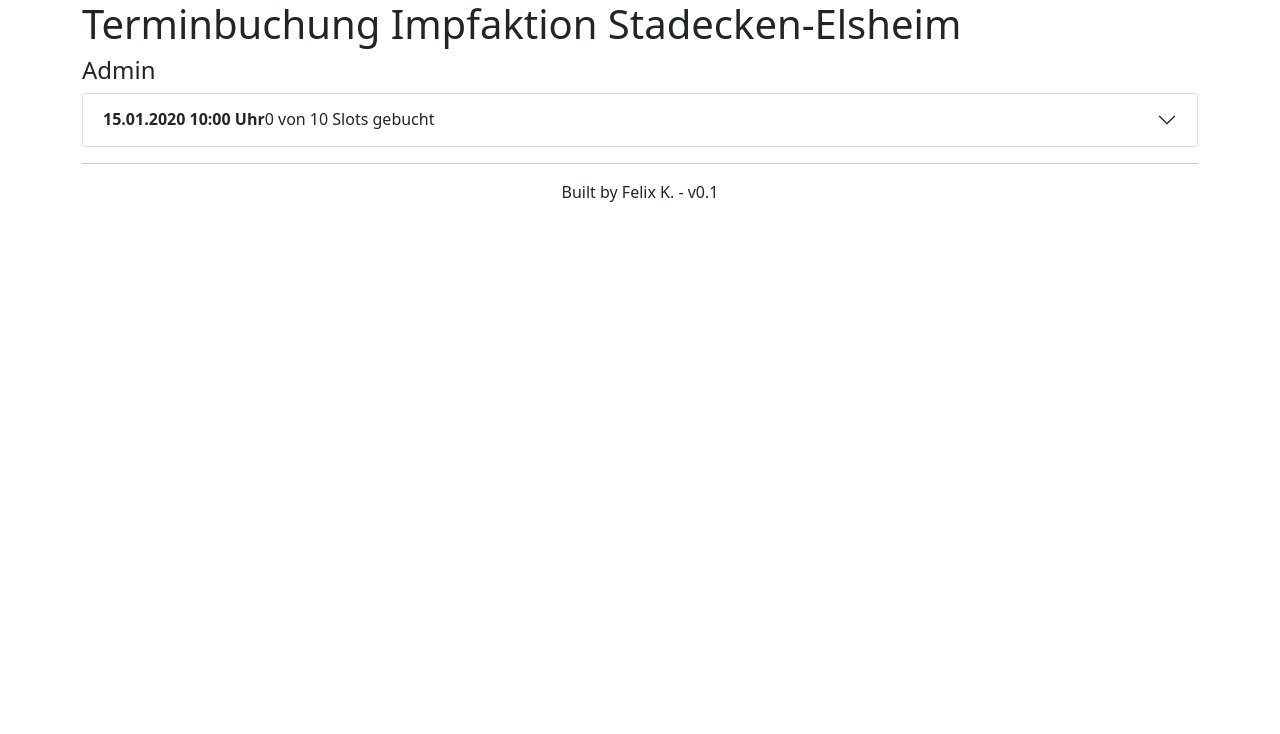
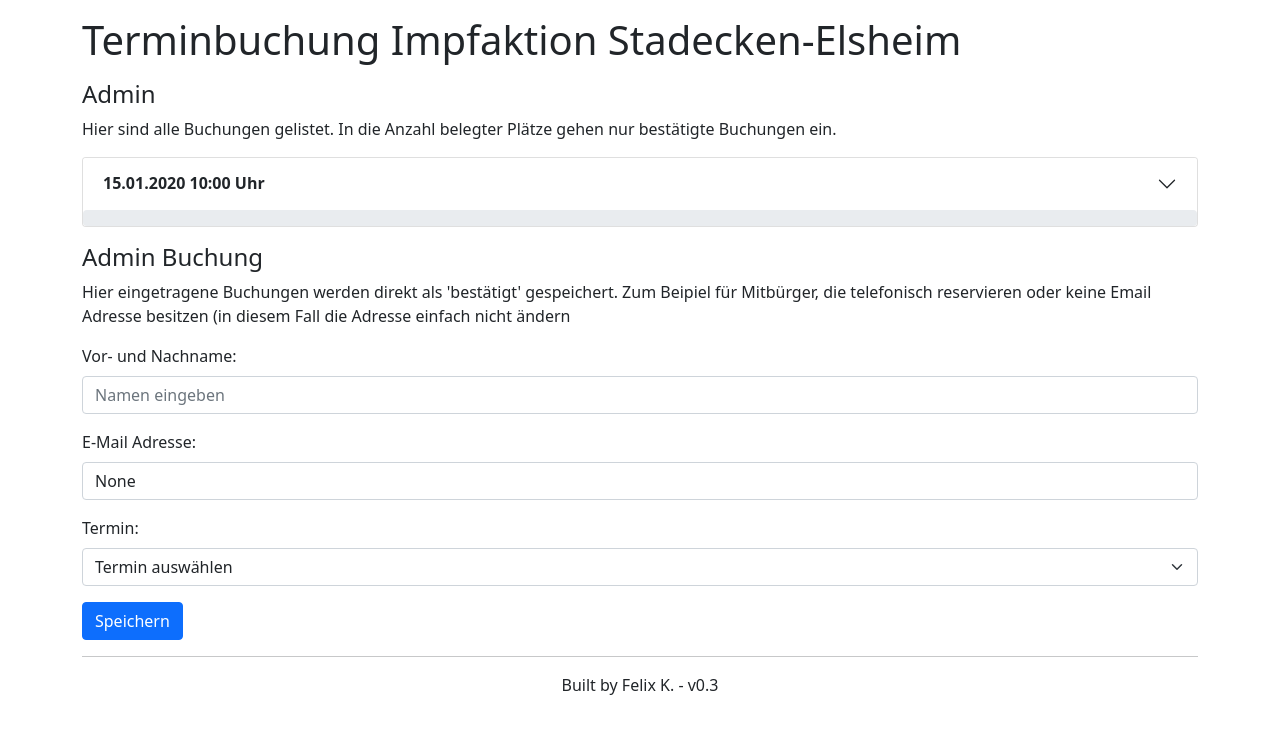
Before and after one commit to fkressmann/impftermin, a Flask app: page /admin-6a3522f3-6c6e-4b0e-a044-d653177fbb91 in a window 1280 px wide. Shown: the top 734 px of the page. Run offline with Flask 2, Linux system fonts and the light colour scheme; tables that the repository leaves empty hold one stand-in row (values such as "Sample post"); parts of the project's set-up code (start-up, migrations or seed data) failed here and were passed over.

Commit message:
Enhance admin interface (creation / deletion) and slot overview

```diff
--- a/src/models/Timeslot.py
+++ b/src/models/Timeslot.py
@@ -5,7 +5,6 @@
 class Timeslot(db.Model):
     id = db.Column(db.String(36), primary_key=True, default=generate_uuid)
     start_time = db.Column(db.DateTime)
-    end_time = db.Column(db.DateTime)
     capacity = db.Column(db.Integer)
 
     def __str__(self):
--- a/src/routes/web.py
+++ b/src/routes/web.py
@@ -7,13 +7,14 @@
 from models.Booking import Booking
 from requests.Reservation import Reservation
 from services.mail_service import send_mail
+from util import *
 
 web_bp = Blueprint('web', __name__)
 
 
 @web_bp.route('/')
 def index():
-    timeslots: [Timeslot] = Timeslot.query.all()
+    timeslots: [Timeslot] = Timeslot.query.order_by(Timeslot.start_time).all()
     return render_template('index.html', timeslots=timeslots)
 
 
@@ -44,12 +45,40 @@
     if not maybe_booking:
         return "Reservation not found", 404
 
-    maybe_booking.ack_at = datetime.datetime.now()
+    if not maybe_booking.ack_at:
+        maybe_booking.ack_at = datetime.datetime.now()
     db.session.commit()
     return render_template("confirmation.html", reservation=maybe_booking)
 
 
 @web_bp.route('/admin-6a3522f3-6c6e-4b0e-a044-d653177fbb91')
 def admin():
-    timeslots = Timeslot.query.all()
+    timeslots = Timeslot.query.order_by(Timeslot.start_time).all()
     return render_template("admin.html", timeslots=timeslots)
+
+
+@web_bp.route('/admin-create-6a3522f3-6c6e-4b0e-a044-d653177fbb91', methods=['POST'])
+def admin_create():
+    r = Reservation(request.form)
+    if r.valid:
+        booking = Booking(name=r.name,
+                          email=r.email,
+                          timeslot=r.timeslot,
+                          ack_at=datetime.datetime.now())
+        db.session.add(booking)
+        db.session.commit()
+
+        return redirect(url_for('web.admin'))
+    else:
+        return "Invalid request!", 400
+
+
+@web_bp.route('/delete')
+def delete():
+    maybe_booking: Booking = Booking.query.get(request.args.get("id"))
+    if not maybe_booking:
+        return "Reservation not found", 404
+    else:
+        db.session.delete(maybe_booking)
+        db.session.commit()
+    return render_template("confirmation-deleted.html")
--- a/src/static/styles.css
+++ /dev/null
@@ -1,3 +0,0 @@
-body {
-
-}
--- a/src/templates/admin.html
+++ b/src/templates/admin.html
@@ -1,10 +1,10 @@
 {% extends "base.html" %}
 
-{% block title %}Impftermin buchen{% endblock %}
+{% block title %}Impftermin Admin{% endblock %}
 
 {% block content %}
-    <h1>Terminbuchung Impfaktion Stadecken-Elsheim</h1>
     <h4>Admin</h4>
+    <p>Hier sind alle Buchungen gelistet. In die Anzahl belegter Plätze gehen nur bestätigte Buchungen ein.</p>
     <div class="accordion" id="accordionExample">
         {% for slot in timeslots %}
             <div class="accordion-item">
@@ -12,8 +12,12 @@
                     <button class="accordion-button collapsed" type="button" data-bs-toggle="collapse"
                             data-bs-target="#collapse{{ slot.id }}"
                             aria-expanded="true" aria-controls="collapse{{ slot.id }}">
-                        <strong>{{ slot.start_time | time }}</strong> {{ slot.get_occupied_capacity() }} von {{ slot.capacity }} Slots gebucht
+                        <strong>{{ slot.start_time | time }}</strong>
                     </button>
+                    {% set occupied = slot.get_occupied_capacity() %}
+                    <div class="progress">
+                        <div class="progress-bar" role="progressbar" style="width: {{ occupied / slot.capacity * 100 }}%">{{ occupied }}/{{ slot.capacity }}</div>
+                    </div>
                 </h2>
                 <div id="collapse{{ slot.id }}" class="accordion-collapse collapse"
                      aria-labelledby="heading{{ slot.id }}"
@@ -23,21 +27,53 @@
                             <strong>Bestätigte Buchungen:</strong>
                             <ul>
                                 {% for reservation in slot.bookings if reservation.ack_at %}
-                                    <li>{{ reservation.name }} ({{ reservation.email }})</li>
+                                    <li>{{ reservation.name }} ({{ reservation.email }}) <a type="button" href="{{ url_for("web.delete", id=reservation.id) }}" class="btn btn-close" aria-label="Close"></a></li>
                                 {% endfor %}
                             </ul>
                         </div>
                         <div>
-                            <strong>Offene Buchungen:</strong>
-                            <ul>
-                                {% for reservation in slot.bookings if reservation.ack_at is none %}
-                                    <li>{{ reservation.name }} ({{ reservation.email }})</li>
-                                {% endfor %}
-                            </ul>
+                            <a data-bs-toggle="collapse" data-bs-target="#collapseOpen{{ slot.id }}"
+                               aria-expanded="false" aria-controls="collapseOpen{{ slot.id }}">Offene
+                                Buchungen anzeigen</a>
+                            <div class="collapse" id="collapseOpen{{ slot.id }}">
+                                <ul>
+                                    {% for reservation in slot.bookings if reservation.ack_at is none %}
+                                        <li>{{ reservation.name }} ({{ reservation.email }})</li>
+                                    {% endfor %}
+                                </ul>
+                            </div>
                         </div>
                     </div>
                 </div>
             </div>
         {% endfor %}
     </div>
+    <div class="mb-3 mt-3">
+        <h4>Admin Buchung</h4>
+        <p>Hier eingetragene Buchungen werden direkt als 'bestätigt' gespeichert. Zum Beipiel für Mitbürger, die
+            telefonisch reservieren oder keine Email Adresse besitzen (in diesem Fall die Adresse einfach nicht
+            ändern</p>
+        <form action="{{ url_for('web.admin_create') }}" method="post">
+            <div class="mb-3 mt-3">
+                <label for="name" class="form-label">Vor- und Nachname:</label>
+                <input type="text" class="form-control" id="name" placeholder="Namen eingeben" name="name"
+                       required>
+            </div>
+            <div class="mb-3 mt-3">
+                <label for="email" class="form-label">E-Mail Adresse:</label>
+                <input type="email" class="form-control" id="email" placeholder="E-Mail Adresse eingeben" name="email"
+                       value="{{ config.get("MAIL_REPLY_TO") }}" required>
+            </div>
+            <div class="mb-3 mt-3">
+                <label for="timeslot" class="form-label">Termin:</label>
+                <select class="form-select" name="timeslot" required>
+                    <option selected disabled>Termin auswählen</option>
+                    {% for slot in timeslots %}
+                        <option value="{{ slot.id }}">{{ slot.start_time | time }}</option>
+                    {% endfor %}
+                </select>
+            </div>
+            <button type="submit" class="btn btn-primary">Speichern</button>
+        </form>
+    </div>
 {% endblock %}
--- a/src/templates/base.html
+++ b/src/templates/base.html
@@ -3,7 +3,9 @@
 <head>
     <meta charset="UTF-8">
     <link href="https://cdn.jsdelivr.net/npm/bootstrap@5.0.2/dist/css/bootstrap.min.css" rel="stylesheet">
-    <script src="https://cdn.jsdelivr.net/npm/bootstrap@5.0.2/dist/js/bootstrap.bundle.min.js" integrity="sha384-MrcW6ZMFYlzcLA8Nl+NtUVF0sA7MsXsP1UyJoMp4YLEuNSfAP+JcXn/tWtIaxVXM" crossorigin="anonymous"></script>
+    <script src="https://cdn.jsdelivr.net/npm/bootstrap@5.0.2/dist/js/bootstrap.bundle.min.js"
+            integrity="sha384-MrcW6ZMFYlzcLA8Nl+NtUVF0sA7MsXsP1UyJoMp4YLEuNSfAP+JcXn/tWtIaxVXM"
+            crossorigin="anonymous"></script>
     <meta name="viewport" content="width=device-width, initial-scale=1">
     <meta name="robots" content="none"/>
     {% block head %}{% endblock %}
@@ -23,10 +25,11 @@
             </div>
         </div>
     {% endif %}
+    <div class="mb-3 mt-3"><h1>Terminbuchung Impfaktion Stadecken-Elsheim</h1></div>
     {% block content %}{% endblock %}
     <div style="font-weight: normal; text-align: center">
         <hr>
-        <p style="font-weight: normal">Built by Felix K. - v0.1</p>
+        <p style="font-weight: normal">Built by Felix K. - v0.3</p>
     </div>
 </div>
 </body>
--- a/src/templates/index.html
+++ b/src/templates/index.html
@@ -3,7 +3,6 @@
 {% block title %}Impftermin buchen{% endblock %}
 
 {% block content %}
-    <h1>Terminbuchung Impfaktion Stadecken-Elsheim</h1>
     <h4>Wählen Sie einen verfügbaren Zeitslot aus.</h4>
     <div>
         <form action="{{ url_for('web.reservation') }}" method="post">
@@ -31,7 +30,7 @@
                     {% set free_capacity = slot.get_free_capacity() %}
                     <input type="radio" class="btn-check" name="timeslot" id="{{ slot.id }}" autocomplete="off"
                            value="{{ slot.id }}" required {% if free_capacity <= 0 %}disabled{% endif %}>
-                    <label class="btn btn-outline-{% if free_capacity <= 0 %}secondary{% else %}success{% endif %}" for="{{ slot.id }}">
+                    <label class="btn btn-outline-{% if free_capacity <= 0 %}secondary{% elif free_capacity < 3 %}warning{% else %}success{% endif %}" for="{{ slot.id }}">
                         <b>{{ slot.start_time | time }}</b> Freie Plätze: {{ free_capacity }}
                     </label>
                 {% endfor %}
--- a/src/templates/reservation.html
+++ b/src/templates/reservation.html
@@ -3,7 +3,6 @@
 {% block title %}Reservierung{% endblock %}
 
 {% block content %}
-    <h1>Terminbuchung Impfaktion Stadecken-Elsheim</h1>
     <h4>Terminanfrage bestätigt</h4>
     <div>
         <p>Ihre Anfrage für {{ reservation.timeslot.start_time | time }} wurde entgegen genommen.<br>
```
Also changed, not shown: src/templates/confirmation-deleted.html (added, +11 -0 lines), src/templates/confirmation.html (+11 -2 lines).
